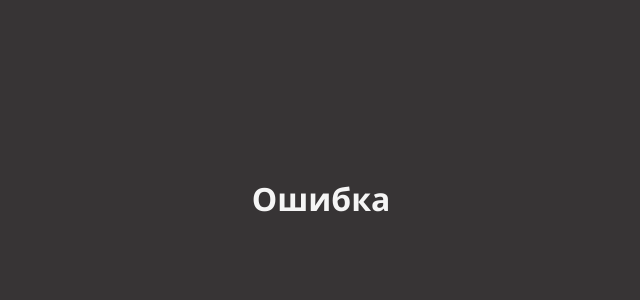
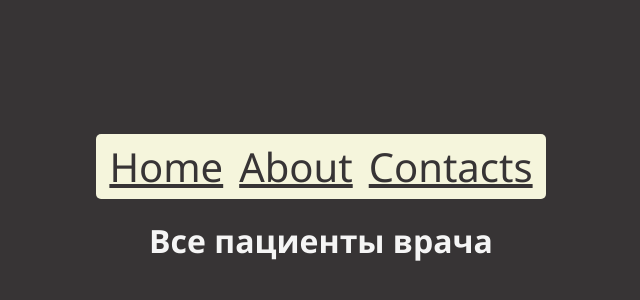
Before and after one commit to AnatolSalau/React_js_full_course, a React (Create React App) app in the folder lesson_25_react_router/: page /main in a window 1280 px wide. Shown: the part 202-502 px from the top of the page, without its empty margins (319-959 px from the left). Built offline with nearby package versions, Linux system fonts and the light colour scheme.

Commit message:
lesson_25_react_router initial router relative path

```diff
--- a/lesson_25_react_router/src/App.css
+++ b/lesson_25_react_router/src/App.css
@@ -7,3 +7,19 @@
       /*Distance between elements*/
       row-gap: 20px;
 }
+
+a {
+      color: lightblue;
+      font-size: 5vh;
+}
+
+nav {
+      background-color: beige;
+      padding: 5px;
+      border-radius: 5px;
+}
+
+nav a {
+      margin: 1vh;
+      color: #373435;
+}
--- a/lesson_25_react_router/src/App.js
+++ b/lesson_25_react_router/src/App.js
@@ -1,20 +1,22 @@
 import {BrowserRouter, Routes, Route} from "react-router-dom";
-
-import './App.css';
 import Home from "./components/Home";
 import Contacts from "./components/Contacts";
 import About from "./components/About";
 import NotFound from "./components/NotFound";
+import MainLayout from "./layouts/MainLayout";
+import './App.css';
 
 function App() {
       return (
             <BrowserRouter>
                   <div className="App">
                         <Routes>
-                              <Route path="/" element={<Home />}/>
-                              <Route path="about" element={<About />}/>
-                              <Route path="contacts" element={<Contacts />}/>
-                              <Route path="*" element={<NotFound />}/>
+                              <Route path="/main" element={<MainLayout/>}>
+                                    <Route index element={<Home/>}/>
+                                    <Route path="about" element={<About/>}/>
+                                    <Route path="contacts" element={<Contacts/>}/>
+                                    <Route path="*" element={<NotFound/>}/>
+                              </Route>
                         </Routes>
                   </div>
             </BrowserRouter>
--- a/lesson_25_react_router/src/components/About.js
+++ b/lesson_25_react_router/src/components/About.js
@@ -1,3 +1,4 @@
+import { Link } from "react-router-dom";
 
 function About() {
       return (
--- a/lesson_25_react_router/src/components/Home.js
+++ b/lesson_25_react_router/src/components/Home.js
@@ -1,8 +1,8 @@
-
-
 function Home() {
       return (
-            <h1>Все пациенты врача</h1>
+            <>
+                  <h1>Все пациенты врача</h1>
+            </>
       );
 }
 
--- /dev/null
+++ b/lesson_25_react_router/src/components/Menu.js
@@ -0,0 +1,13 @@
+import {Link} from "react-router-dom";
+
+function Menu() {
+      return (
+            <nav>
+                  <Link to=".">Home</Link>
+                  <Link to="about">About</Link>
+                  <Link to="contacts">Contacts</Link>
+            </nav>
+      );
+}
+
+export default Menu;
--- /dev/null
+++ b/lesson_25_react_router/src/layouts/MainLayout.js
@@ -0,0 +1,14 @@
+import {Outlet} from "react-router-dom";
+import Menu from "../components/Menu";
+
+function MainLayout() {
+      return (
+            <>
+                  <Menu/>
+                  <Outlet/>
+            </>
+
+      );
+}
+
+export default MainLayout;
```
Lines whose indentation alone changed are shown as unchanged.
